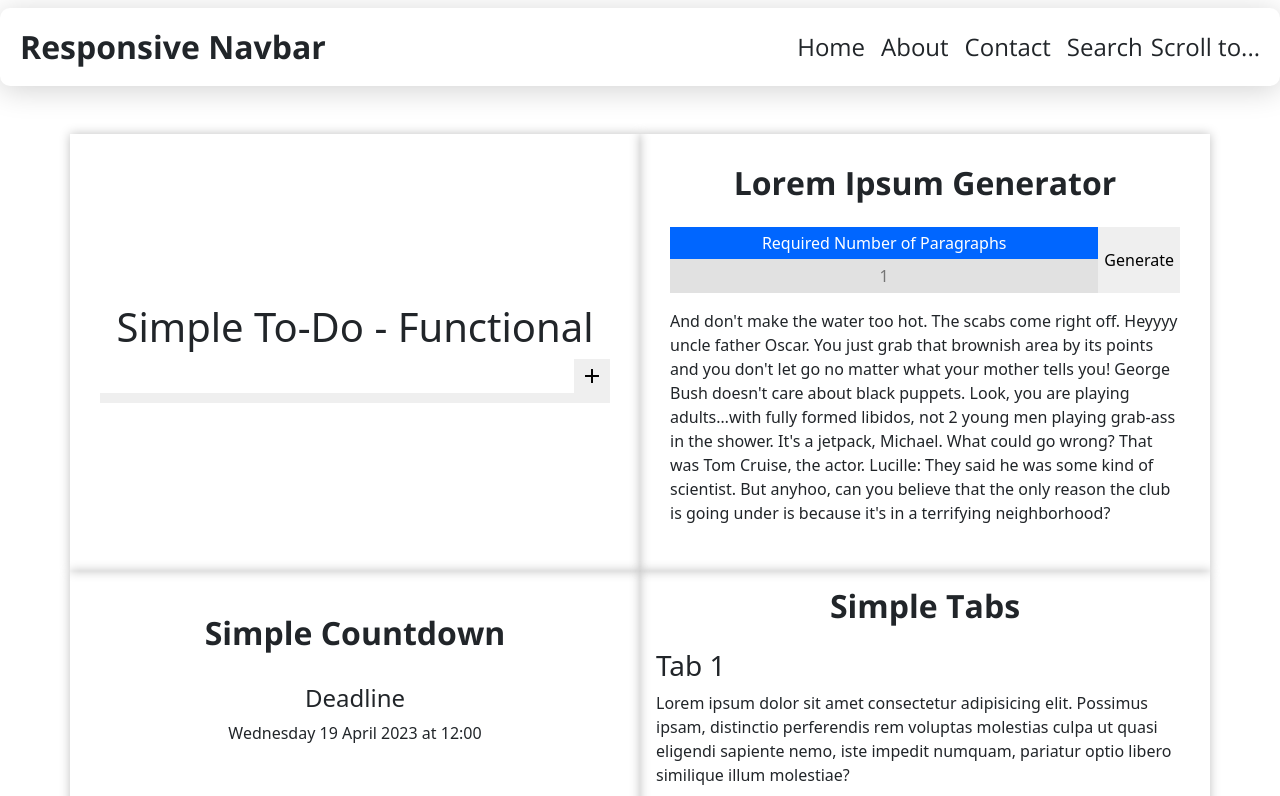
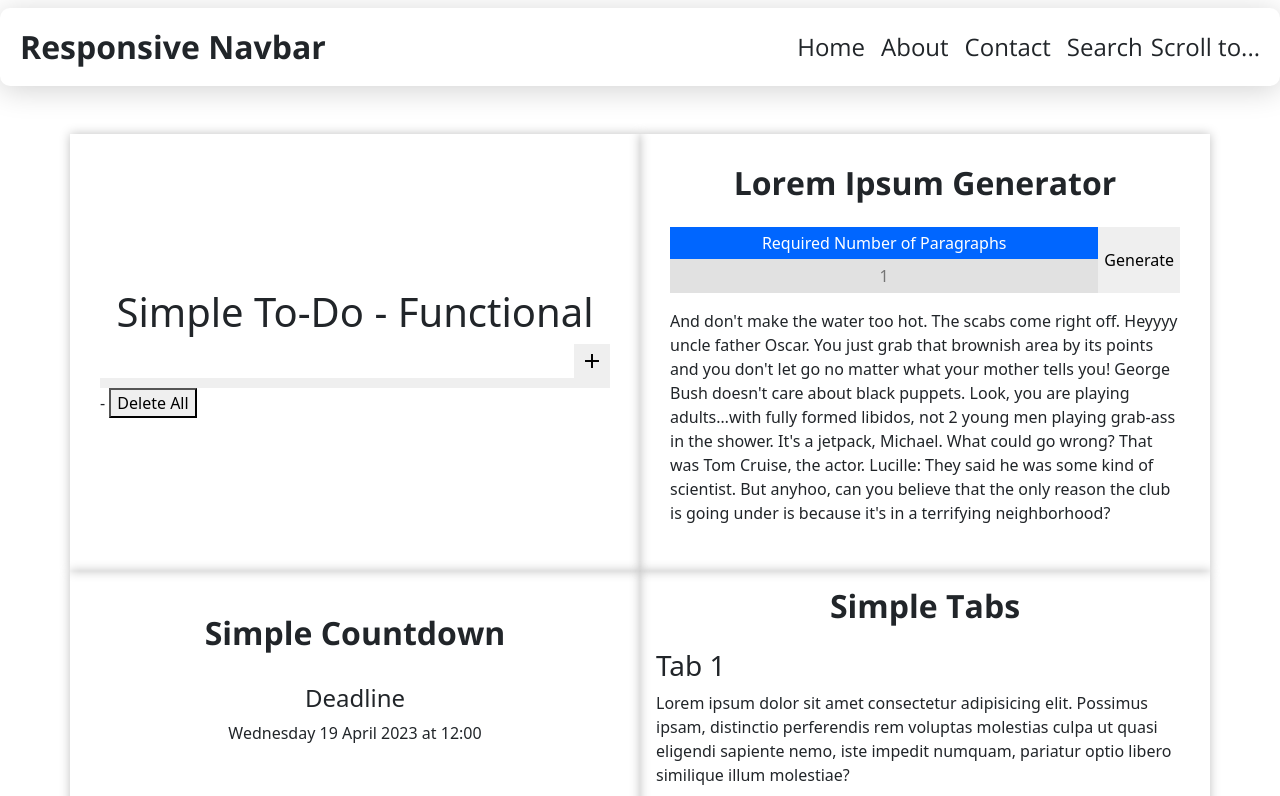
Before and after one commit to xScottishKrissx/playground, a React (Create React App) app: page / in a window 1280 px wide. Shown: the top 796 px of the page. Built offline with nearby package versions, Linux system fonts and the light colour scheme.

Commit message:
0.16.5 - Added delete all button

```diff
--- a/src/components/simpleTodo/simpleTodo.js
+++ b/src/components/simpleTodo/simpleTodo.js
@@ -55,7 +55,7 @@ export const SimpleTodoFunctional = () =>{
     }
 
     function submitEdit(){
-        console.log("Submit Edit");
+
         // Check length of current value, if empty stop edit mode
         const newValue = formInput.current.value
         if(newValue.length < 1) {
@@ -64,38 +64,23 @@ export const SimpleTodoFunctional = () =>{
             return
         }
 
-        // loop through local storage array and push to new array. If index of target matches index in array, push a new value in its place
         const valueToChange = edit.editIndex
-        // let editedArray = []
+        getLocalStorage.splice(valueToChange,1,newValue)
 
-
-        // getLocalStorage.forEach((x,index) => {
-        //     if(index === valueToChange){ editedArray.push(newValue) }else{ editedArray.push(x) }
-        // })
-
-        getLocalStorage.splice(valueToChange,1,newValue)
-        // console.log(getLocalStorage);
-
-
-        // set the new array to state, cancel edit mode and add the new items array to local storage
         setItem(getLocalStorage)
         setEditState({editMode:false})
         localStorage.setItem("items",JSON.stringify(getLocalStorage))
-
-        // empty the form input after confirming an edit
         formInput.current.value = null
 
     }
 
 
-
-
-    function handleDelete(itemIndex){
-
-        getLocalStorage.splice(itemIndex,1)
+    function handleDelete(itemIndex, numToDelete){
+        getLocalStorage.splice(itemIndex,numToDelete)
         setItem(getLocalStorage)
+        setEditState({editMode:false})
         localStorage.setItem("items",JSON.stringify(getLocalStorage))
-
+        formInput.current.value = null
     }
 
     // Display the items array in a readable format.
@@ -106,7 +91,7 @@ export const SimpleTodoFunctional = () =>{
 
                 <div  className="simpleTodo__singleItemButtons w-25">
                     <span role="button" onClick={()=>startEdit(index)} className="material-icons simpleTodo__editButton">edit</span>
-                    <span role="button" onClick={()=>handleDelete(index)} className="material-icons simpleTodo__deleteButton">delete</span>
+                    <span role="button" onClick={()=>handleDelete(index, 1)} className="material-icons simpleTodo__deleteButton">delete</span>
                 </div>
 
 
@@ -126,21 +111,14 @@ return(
             </form>
 
             {!edit.editMode ?
-                <button onClick={()=>handleNewItem()}>
-                    <span className="material-icons">add</span></button>
+                <button onClick={()=>handleNewItem()}><span className="material-icons">add</span></button>
                 :
                 <button onClick={()=>submitEdit()}><span className="material-icons">edit</span></button>
-                }
-
-
+            }
 
         </div>
 
-        <div className="simpleTodo__list">
-
-            {mapItems}
-
-        </div>
+        <div className="simpleTodo__list"> {mapItems} - <button onClick={()=>handleDelete('',items.length)}>Delete All</button></div>
     </div>
 )
 
```
Also changed, not shown: 1 other file (tests, documents, lock files or other folders).
